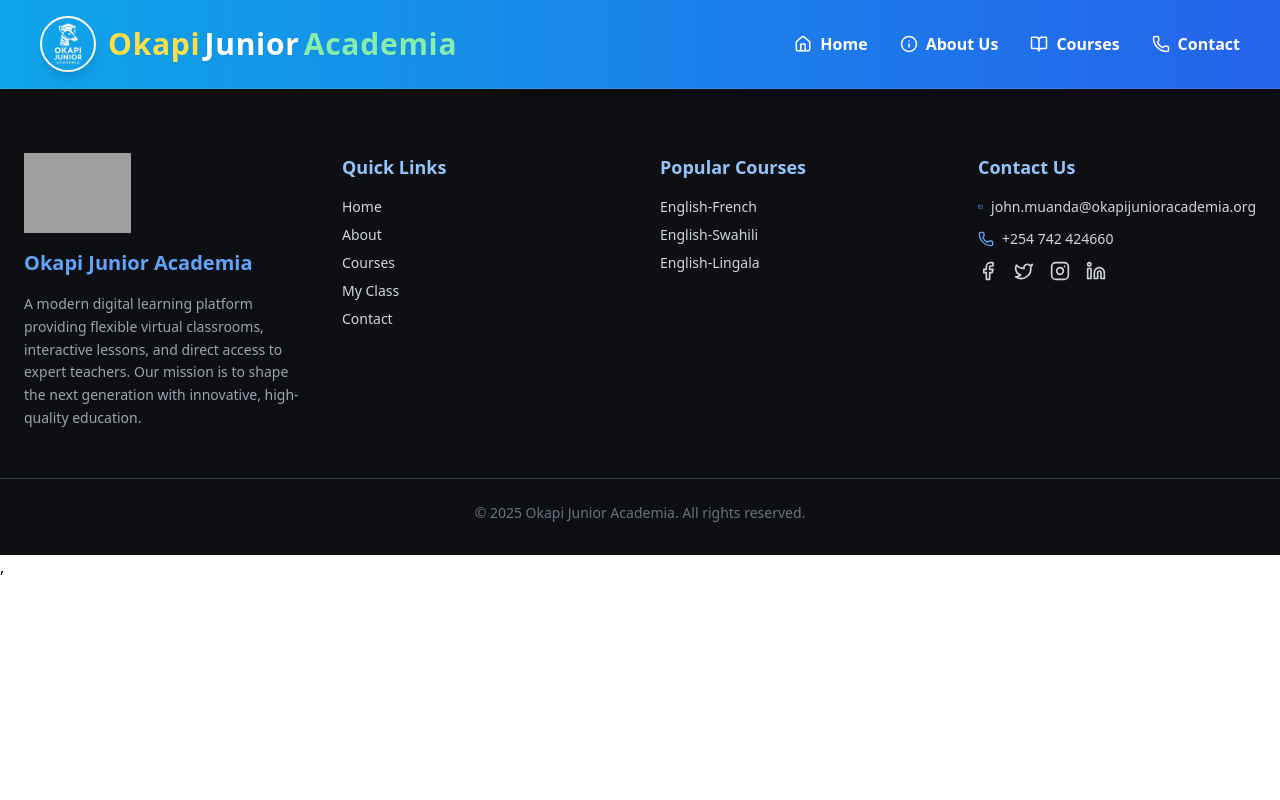
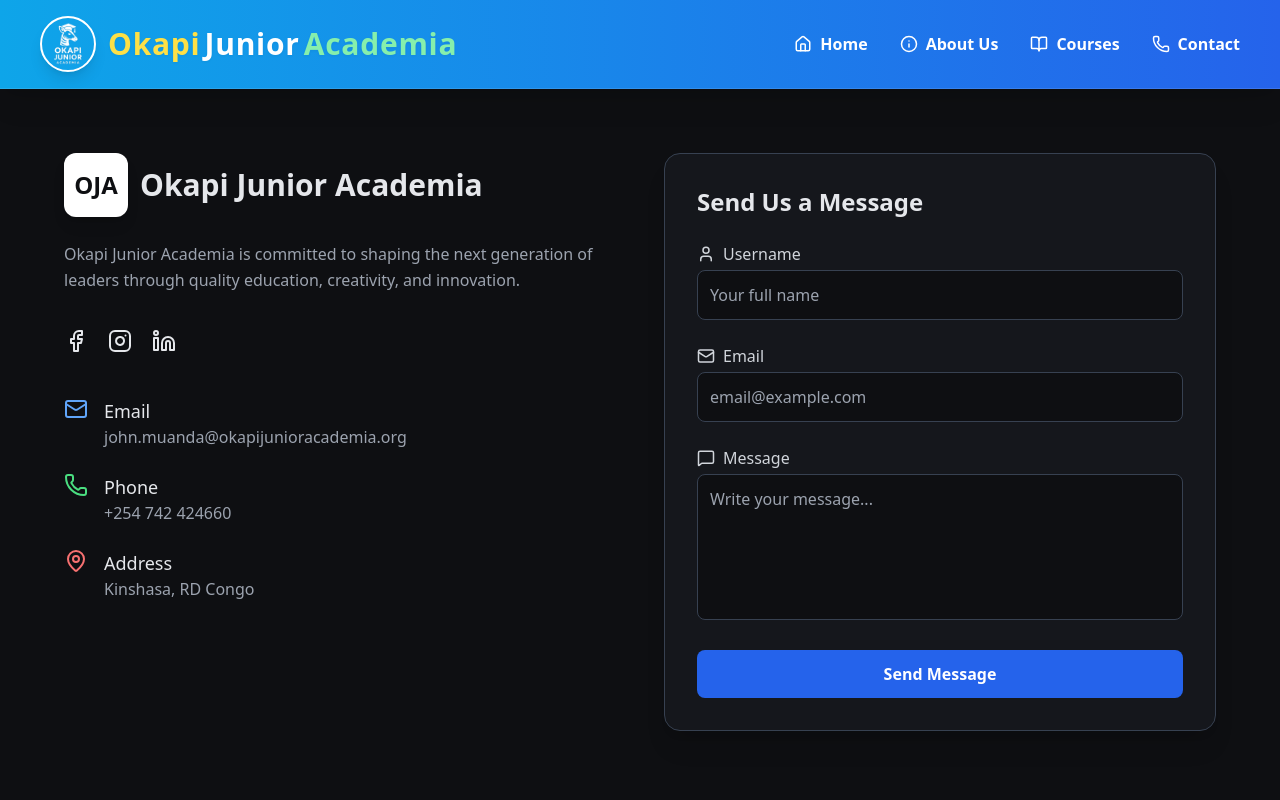
Before and after one commit to jeancy001/okapijunioracademia, a React (Vite) app: page /contact in a window 1280 px wide. Shown: the top 800 px of the page. Built offline with nearby package versions, Linux system fonts and the light colour scheme; grey boxes are pictures that could not be loaded.

Commit message:
added New contacts

```diff
--- a/package.json
+++ b/package.json
@@ -15,6 +15,7 @@
     "react": "^19.1.1",
     "react-dom": "^19.1.1",
     "react-router-dom": "^7.9.4",
+    "react-toastify": "^11.0.5",
     "socket.io-client": "^4.8.1"
   },
   "devDependencies": {
--- a/src/App.tsx
+++ b/src/App.tsx
@@ -3,6 +3,7 @@ import "./App.css";
 import HomePage from "./app/HomePage";
 import NavPage from "./app/NavPage";
 import Footer from "./app/Footer";
+import Contacts from "./components/Contacts";
 
 function App() {
   return (
@@ -10,6 +11,7 @@ function App() {
       <NavPage />
       <Routes>
         <Route path="/" element={<HomePage />} />
+        <Route path="/contact" element={<Contacts/>}/>
       </Routes>
 
       <Footer/>
--- a/src/app/NavPage.tsx
+++ b/src/app/NavPage.tsx
@@ -10,7 +10,7 @@ function NavPage() {
     { icon: <Home size={18} />, label: "Home", href: "/" },
     { icon: <Info size={18} />, label: "About Us", href: "#about" },
     { icon: <BookOpen size={18} />, label: "Courses", href: "#courses" },
-    { icon: <Phone size={18} />, label: "Contact", href: "#contact" },
+    { icon: <Phone size={18} />, label: "Contact", href: "/contact" },
   ];
 
   return (
--- /dev/null
+++ b/src/components/Contacts.tsx
@@ -0,0 +1,183 @@
+import axios from "axios";
+import {
+  Mail,
+  Phone,
+  MapPin,
+  Facebook,
+  Instagram,
+  Linkedin,
+  User,
+  MessageSquare,
+} from "lucide-react";
+
+import { useState, type FormEvent, type ChangeEvent } from "react";
+import { toast, ToastContainer } from "react-toastify";
+import { API_URL } from "../constants/Api";
+
+interface ContactForm {
+  username: string;
+  email: string;
+  message: string;
+}
+
+function Contacts() {
+  const [form, setForm] = useState<ContactForm>({
+    username: "",
+    email: "",
+    message: "",
+  });
+
+  // HANDLE INPUT CHANGE
+  const handleChange = (
+    e: ChangeEvent<HTMLInputElement | HTMLTextAreaElement>
+  ) => {
+    setForm({ ...form, [e.target.name]: e.target.value });
+  };
+
+  // HANDLE FORM SUBMIT
+  const handleSubmit = async (e: FormEvent<HTMLFormElement>) => {
+    e.preventDefault();
+
+    if (!form.username || !form.email || !form.message) {
+      toast.error("All fields are required!");
+      return;
+    }
+
+    try {
+      await axios.post(`${API_URL}/contacts/create`, {
+        username: form.username,
+        email: form.email,
+        message: form.message,
+      });
+
+      toast.success("Message sent successfully!");
+
+      // Reset Form
+      setForm({ username: "", email: "", message: "" });
+    } catch (error) {
+      console.error(error);
+      toast.error("Failed to send message!");
+    }
+  };
+
+  return (
+    <section className="w-full bg-[#0e0f12] text-gray-200 py-16 px-6">
+      <div className="max-w-6xl mx-auto grid grid-cols-1 md:grid-cols-2 gap-12">
+
+        {/* LEFT SIDE — INFO */}
+        <div className="flex flex-col gap-6">
+          <div className="flex items-center gap-3">
+            <div className="w-16 h-16 rounded-xl bg-white flex items-center justify-center shadow-lg">
+              <span className="text-[#0e0f12] font-bold text-2xl">OJA</span>
+            </div>
+            <h1 className="text-3xl font-bold">Okapi Junior Academia</h1>
+          </div>
+
+          <p className="text-gray-400 leading-relaxed">
+            Okapi Junior Academia is committed to shaping the next generation
+            of leaders through quality education, creativity, and innovation.
+          </p>
+
+          {/* SOCIAL ICONS */}
+          <div className="flex gap-5 mt-3">
+            <a href="#" className="hover:text-white transition"><Facebook /></a>
+            <a href="#" className="hover:text-white transition"><Instagram /></a>
+            <a href="#" className="hover:text-white transition"><Linkedin /></a>
+          </div>
+
+          {/* CONTACT INFO */}
+          <div className="flex flex-col gap-6 mt-5">
+            <div className="flex items-start gap-4">
+              <Mail className="text-blue-400" />
+              <div>
+                <p className="text-lg font-medium">Email</p>
+                <p className="text-gray-400">john.muanda@okapijunioracademia.org</p>
+
+
+              </div>
+            </div>
+
+            <div className="flex items-start gap-4">
+              <Phone className="text-green-400" />
+              <div>
+                <p className="text-lg font-medium">Phone</p>
+                <p className="text-gray-400">+254 742 424660</p>
+              </div>
+            </div>
+
+            <div className="flex items-start gap-4">
+              <MapPin className="text-red-400" />
+              <div>
+                <p className="text-lg font-medium">Address</p>
+                <p className="text-gray-400">Kinshasa, RD Congo</p>
+              </div>
+            </div>
+          </div>
+        </div>
+
+        {/* RIGHT SIDE — FORM */}
+        <div className="bg-[#15171c] rounded-2xl p-8 shadow-xl border border-gray-700">
+          <h2 className="text-2xl font-semibold mb-6">Send Us a Message</h2>
+
+          <form onSubmit={handleSubmit} className="flex flex-col gap-6">
+            {/* Username */}
+            <div>
+              <label className="flex items-center gap-2 text-gray-300 mb-1">
+                <User size={18} /> Username
+              </label>
+              <input
+                type="text"
+                name="username"
+                value={form.username}
+                onChange={handleChange}
+                placeholder="Your full name"
+                className="w-full p-3 rounded-lg bg-[#0e0f12] border border-gray-700 text-white outline-none focus:border-blue-500"
+              />
+            </div>
+
+            {/* Email */}
+            <div>
+              <label className="flex items-center gap-2 text-gray-300 mb-1">
+                <Mail size={18} /> Email
+              </label>
+              <input
+                type="email"
+                name="email"
+                value={form.email}
+                onChange={handleChange}
+                placeholder="email@example.com"
+                className="w-full p-3 rounded-lg bg-[#0e0f12] border border-gray-700 text-white outline-none focus:border-blue-500"
+              />
+            </div>
+
+            {/* Message */}
+            <div>
+              <label className="flex items-center gap-2 text-gray-300 mb-1">
+                <MessageSquare size={18} /> Message
+              </label>
+              <textarea
+                name="message"
+                value={form.message}
+                onChange={handleChange}
+                rows={5}
+                placeholder="Write your message..."
+                className="w-full p-3 rounded-lg bg-[#0e0f12] border border-gray-700 text-white outline-none resize-none focus:border-blue-500"
+              ></textarea>
+            </div>
+
+            {/* Submit Btn */}
+            <button
+              type="submit"
+              className="w-full bg-blue-600 hover:bg-blue-700 py-3 rounded-lg font-semibold text-white transition"
+            >
+              Send Message
+            </button>
+          </form>
+        </div>
+        <ToastContainer/>
+      </div>
+    </section>
+  );
+}
+
+export default Contacts;
```
Also changed, not shown: 1 other file (tests, documents, lock files or other folders).
